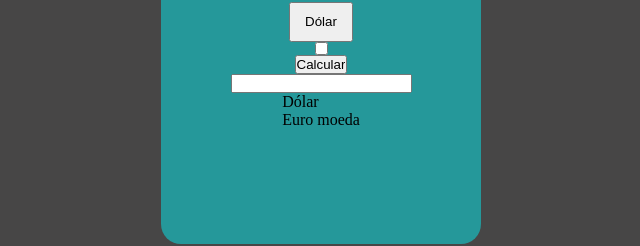
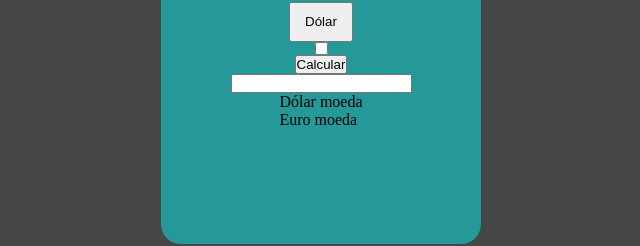
Before and after one commit to tcordeirojr/conversor-moeda, a plain HTML site: page index.html in a window 1280 px wide. Shown: the part 356-602 px from the top of the page, 319-959 px from the left. Drawn offline with Linux system fonts and the light colour scheme.

Commit message:
mudança do dolar moeda

```diff
--- a/index.html
+++ b/index.html
@@ -20,7 +20,7 @@
             <input class="calcular" type="button" name="calcular" id="calcular" value="Calcular">
             <input class="valor-final" type="text" name="valor-final" id="valor-final">
             <div class="moedas">
-                <p>Dólar</p>
+                <p>Dólar moeda</p>
                 <p>Euro  moeda</p>
             </div>
         </div>
```
